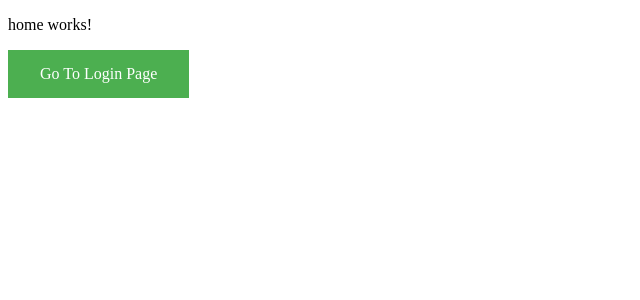
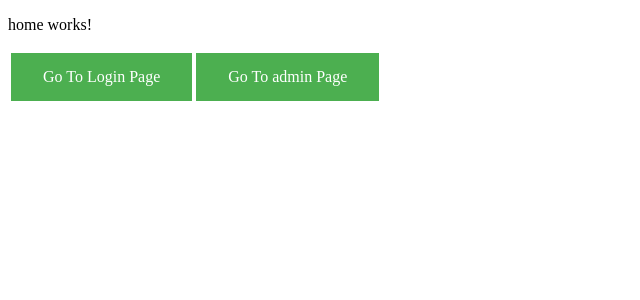
Before and after one commit to shdhumale/AJS6_Tutorial_Project, an Angular app in the folder my-app/: page / in a window 1280 px wide. Shown: the top 300 px of the page, without its empty margins (0-640 px from the left). Built offline with nearby package versions, Linux system fonts and the light colour scheme.

Commit message:
Seperated Login and Admin Module differently

```diff
--- a/my-app/src/app/admin/admin.component.css
+++ b/my-app/src/app/admin/admin.component.css
@@ -0,0 +1,11 @@
+a.button
+ {
+    background-color: #4CAF50; /* Green */
+    border: none;
+    color: white;
+    padding: 15px 32px;
+    text-align: center;
+    text-decoration: none;
+    display: inline-block;
+    font-size: 16px;
+}
--- a/my-app/src/app/admin/admin.component.html
+++ b/my-app/src/app/admin/admin.component.html
@@ -2,4 +2,4 @@
   admin works!
 </p>
 
-<a [routerLink]="[ '/logout']">Log Out this application.........</a>
+<a [routerLink]="[ '/logout']" class="button">Log Out this application.........</a>
--- a/my-app/src/app/admin/admin.component.ts
+++ b/my-app/src/app/admin/admin.component.ts
@@ -1,4 +1,5 @@
 import { Component, OnInit } from '@angular/core';
+import { Router } from '@angular/router';
 
 @Component({
   selector: 'app-admin',
@@ -7,9 +8,13 @@ import { Component, OnInit } from '@angular/core';
 })
 export class AdminComponent implements OnInit {
 
-  constructor() { }
+  constructor(private myRouter: Router) { }
 
   ngOnInit() {
+    if (JSON.parse(localStorage.getItem('loggedIn')) == 'false'){
+      this.myRouter.navigate(['']);
+    }
+
   }
 
 }
--- a/my-app/src/app/auth.guard.ts
+++ b/my-app/src/app/auth.guard.ts
@@ -12,7 +12,7 @@ export class AuthGuard implements CanActivate {
   //public flag: boolean;
   private flag = JSON.parse(localStorage.getItem('loggedIn') || 'false');
 
-  constructor(private myrouter: Router, private myAuthService : AuthService) {
+  constructor(private myrouter: Router) {
 
   }
 
@@ -32,7 +32,7 @@ export class AuthGuard implements CanActivate {
           console.log("Data ----------------"+data);
         }
       ); */
-      this.myrouter.navigate(['']);
+      this.myrouter.navigate(['login']);
     }
     else {
       console.log("this executed/////////////////////////////////////////");
--- a/my-app/src/app/home/home.component.html
+++ b/my-app/src/app/home/home.component.html
@@ -1,5 +1,11 @@
 <p>
   home works!
 </p>
-<a [routerLink]="[ '/login' ]" class="button">Go To Login Page</a>
-<br/>
+<table>
+  <td>
+    <a [routerLink]="[ '/login' ]" class="button">Go To Login Page</a>
+  </td>
+  <td>
+    <a [routerLink]="[ '/admin' ]" class="button">Go To admin Page</a>
+  </td>
+</table>
--- a/my-app/src/app/login/login.component.html
+++ b/my-app/src/app/login/login.component.html
@@ -9,6 +9,6 @@
   <input type="submit" value="Form Submit" class="button">
   <!-- <button (click)="getUserData(UserName,Password)">Submit</button> -->
   </form>
-  <p *ngIf="show">
+<!--   <p *ngIf="show">
       <a [routerLink]="[ '/admin' ]" class="button">Go To admin Page</a>
-    </p>
+    </p> -->
--- a/my-app/src/app/login/login.component.ts
+++ b/my-app/src/app/login/login.component.ts
@@ -15,7 +15,7 @@ import { Router } from '@angular/router';
 export class LoginComponent implements OnInit {
 /*   string : UserName;
   string : Password; */
-  show: boolean = false;
+  //show: boolean = false;
 
   constructor(private myService : AuthService, private myAuth: AuthGuard, private myrouter: Router) { }
 
@@ -63,10 +63,12 @@ export class LoginComponent implements OnInit {
            element = JSON.parse(myServiceData[index]);
         } */
          if (myServiceData[0].username == form.controls['UserName'].value  && myServiceData[0].password == form.controls['Password'].value) {
-          this.show = true;
+         // this.show = true;
           this.myAuth.setFlagValue(true);
+          this.myrouter.navigate(['admin']);
         } else {
-          this.show = false;
+          //this.show = false;
+          alert("Wrong Crendential");
           this.myrouter.navigate(['']);
         }
       },
--- a/my-app/src/app/logout/logout.component.ts
+++ b/my-app/src/app/logout/logout.component.ts
@@ -9,10 +9,11 @@ import { Router } from '@angular/router';
 })
 export class LogoutComponent implements OnInit {
 
-  constructor(private myAuth : AuthGuard, private myRouter : Router) { }
+  constructor(private myRouter : Router, private myAuth: AuthGuard) { }
 
   ngOnInit() {
     //this.myAuth.setFlagValue(false);
+    this.myAuth.setFlagValue(false);
     localStorage.clear();
     this.myRouter.navigate(['']);
     console.log("localStorage",localStorage);
```
